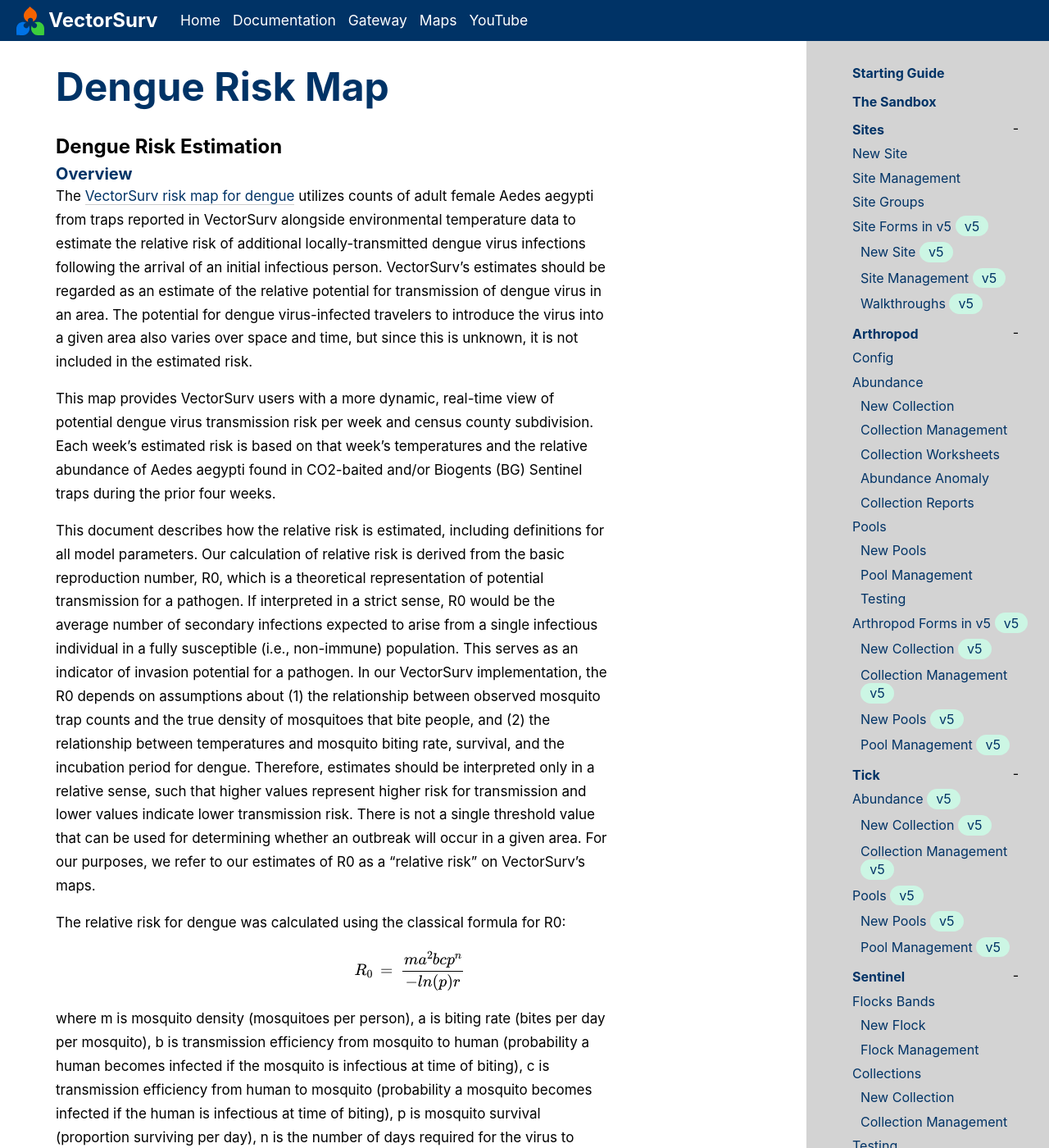
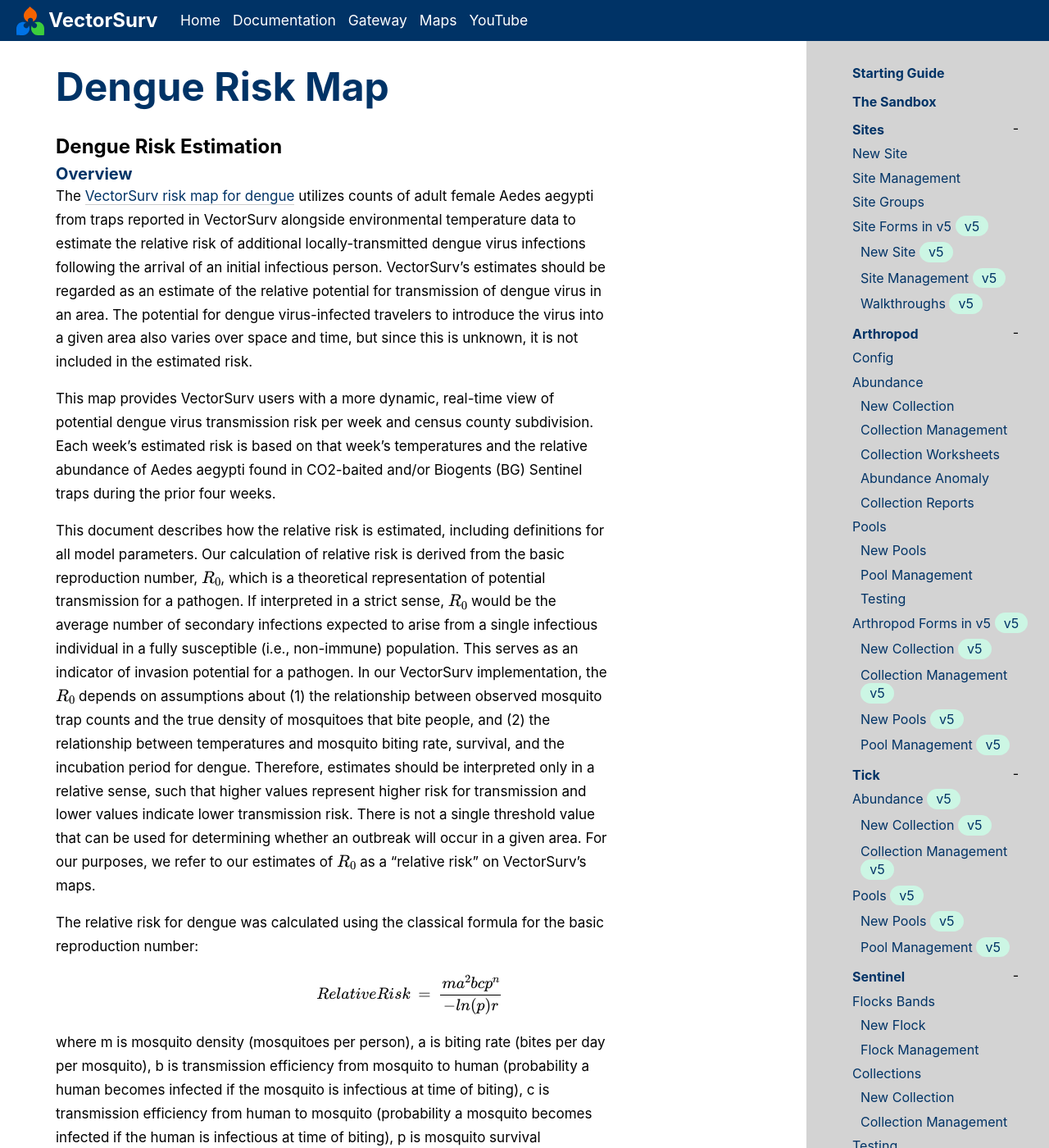
Before and after one commit to tlvaldepena/vectorsurv.org, a Jekyll site: the page built from _docs/maps/dengue.md, in a window 1280 px wide and 1400 px high. Shown: the whole window at 82% size. Built offline with Jekyll 4.4.1, drawn with Linux system fonts in a browser that asks for light colours.

Commit message:
Minor updates to dengue map documentation

```diff
--- a/_docs/maps/dengue.md
+++ b/_docs/maps/dengue.md
@@ -10,11 +10,11 @@
 
 This map provides VectorSurv users with a more dynamic, real-time view of potential dengue virus transmission risk per week and census county subdivision. Each week's estimated risk is based on that week's temperatures and the relative abundance of Aedes aegypti found in CO2-baited and/or Biogents (BG) Sentinel traps during the prior four weeks.
 
-This document describes how the relative risk is estimated, including definitions for all model parameters. Our calculation of relative risk is derived from the basic reproduction number, R0, which is a theoretical representation of potential transmission for a pathogen. If interpreted in a strict sense, R0 would be the average number of secondary infections expected to arise from a single infectious individual in a fully susceptible (i.e., non-immune) population. This serves as an indicator of invasion potential for a pathogen. In our VectorSurv implementation, the R0 depends on assumptions about (1) the relationship between observed mosquito trap counts and the true density of mosquitoes that bite people, and (2) the relationship between temperatures and mosquito biting rate, survival, and the incubation period for dengue. Therefore, estimates should be interpreted only in a relative sense, such that higher values represent higher risk for transmission and lower values indicate lower transmission risk. There is not a single threshold value that can be used for determining whether an outbreak will occur in a given area. For our purposes, we refer to our estimates of R0 as a “relative risk” on VectorSurv’s maps.
+This document describes how the relative risk is estimated, including definitions for all model parameters. Our calculation of relative risk is derived from the basic reproduction number, $$R_0$$, which is a theoretical representation of potential transmission for a pathogen. If interpreted in a strict sense, $$R_0$$ would be the average number of secondary infections expected to arise from a single infectious individual in a fully susceptible (i.e., non-immune) population. This serves as an indicator of invasion potential for a pathogen. In our VectorSurv implementation, the $$R_0$$ depends on assumptions about (1) the relationship between observed mosquito trap counts and the true density of mosquitoes that bite people, and (2) the relationship between temperatures and mosquito biting rate, survival, and the incubation period for dengue. Therefore, estimates should be interpreted only in a relative sense, such that higher values represent higher risk for transmission and lower values indicate lower transmission risk. There is not a single threshold value that can be used for determining whether an outbreak will occur in a given area. For our purposes, we refer to our estimates of $$R_0$$ as a “relative risk” on VectorSurv’s maps.
 
-The relative risk for dengue was calculated using the classical formula for R0:
+The relative risk for dengue was calculated using the classical formula for the basic reproduction number:
 
-$$R_0 = \frac{ma^2 bcp^n}{-ln⁡(p)r}$$
+$$Relative Risk = \frac{ma^2 bcp^n}{-ln⁡(p)r}$$
 
 where m is mosquito density (mosquitoes per person), a is biting rate (bites per day per mosquito), b is transmission efficiency from mosquito to human (probability a human becomes infected if the mosquito is infectious at time of biting), c is transmission efficiency from human to mosquito (probability a mosquito becomes infected if the human is infectious at time of biting), p is mosquito survival (proportion surviving per day), n is the number of days required for the virus to replicate and become transmissible by the mosquito, and r is the human recovery rate (1 / infectious period).
 
```
